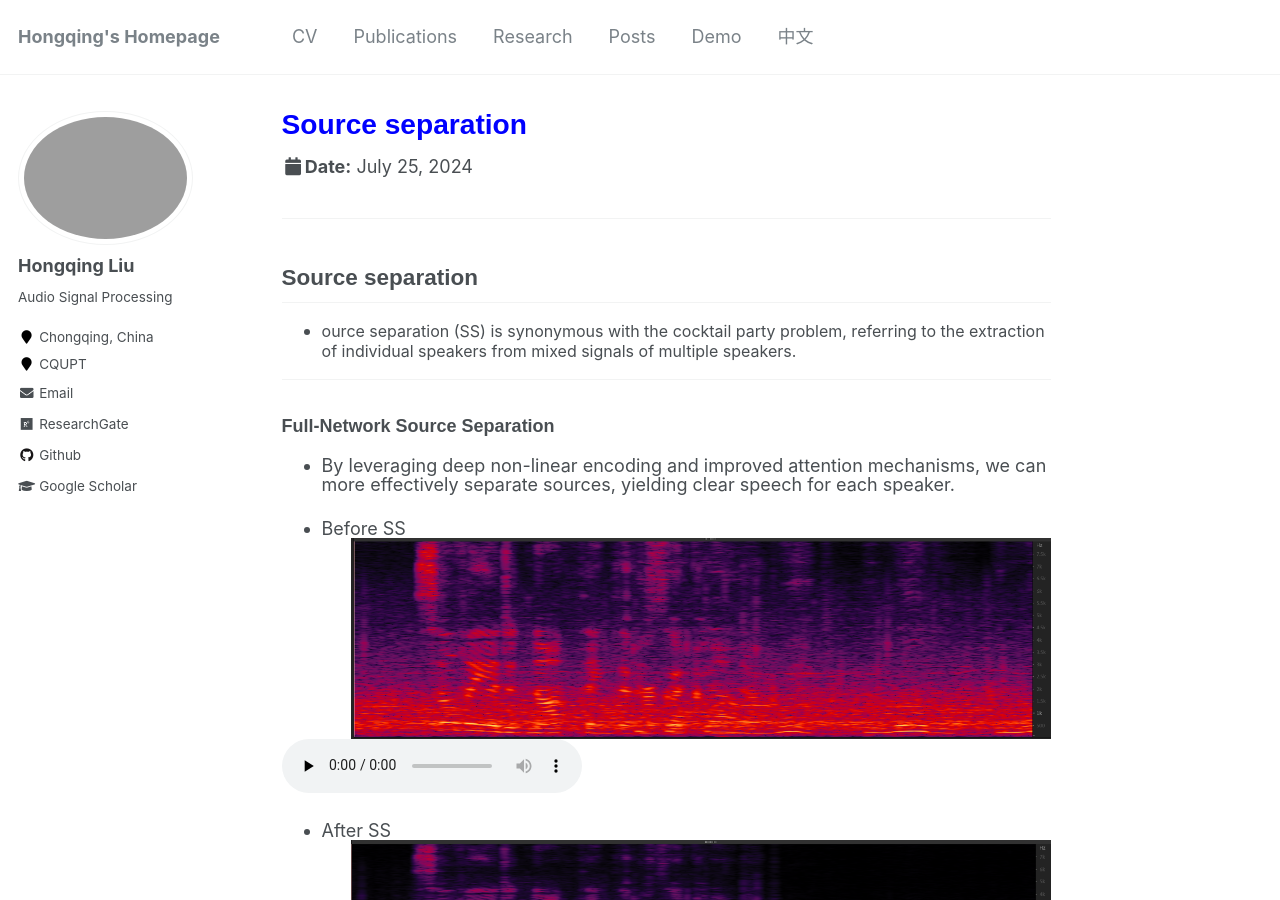
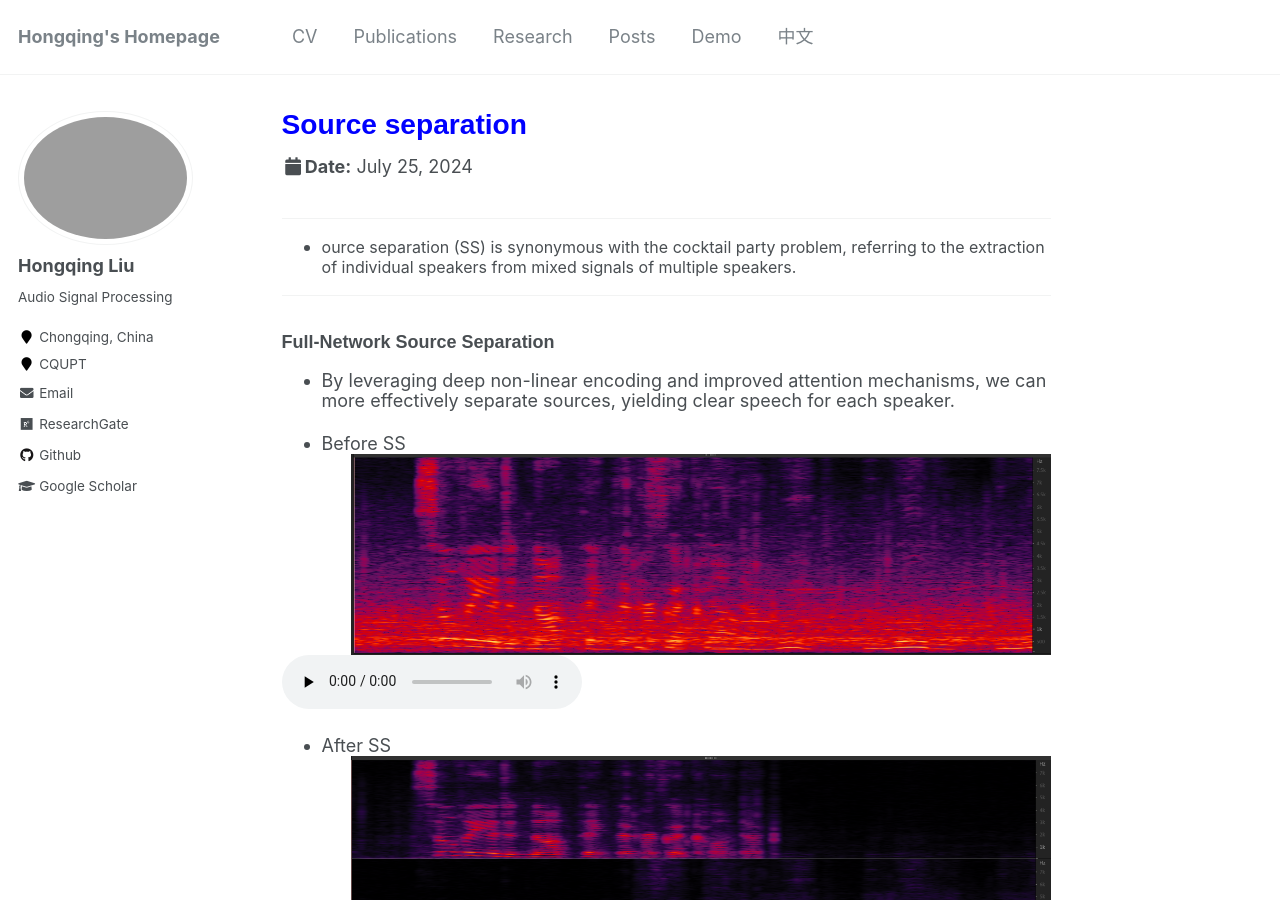
Before and after one commit to hong-qing-liu/english-hong-qing-liu.github.io, a Jekyll site: the page built from _talks/SS.md, in a window 1280 px wide and 900 px high. Built offline with Jekyll 4.4.1, drawn with Linux system fonts in a browser that asks for light colours.

Commit message:
Update SS.md

```diff
--- a/_talks/SS.md
+++ b/_talks/SS.md
@@ -1,12 +1,11 @@
 ---
-title: "<span style=\"color: blue;\">Source separation</span>"
+title: "<span style=\"color: blue; text-decoration: none;\"> Source separation </span>"
 collection: talks
 type: "Talk"
 permalink: /talks/SS
 ---
 
 ---
-## Source separation
 - <font size=3> ource separation (SS) is synonymous with the cocktail party problem, referring to the extraction of individual speakers from mixed signals of multiple speakers. </font>
 
 
```
